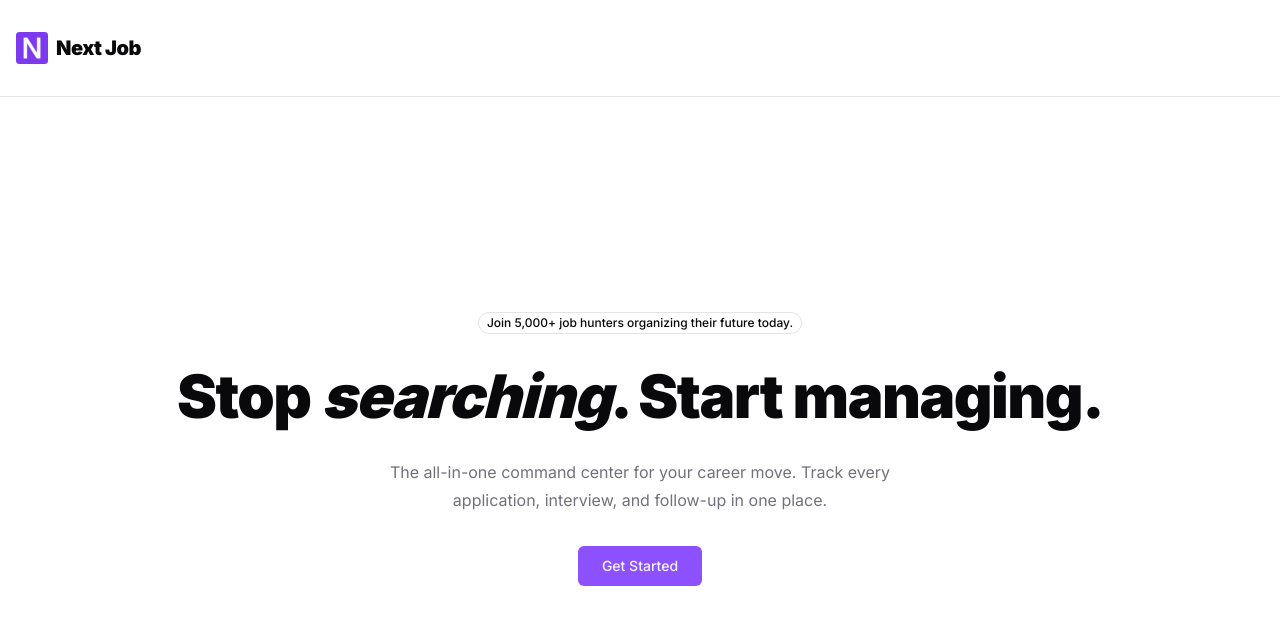
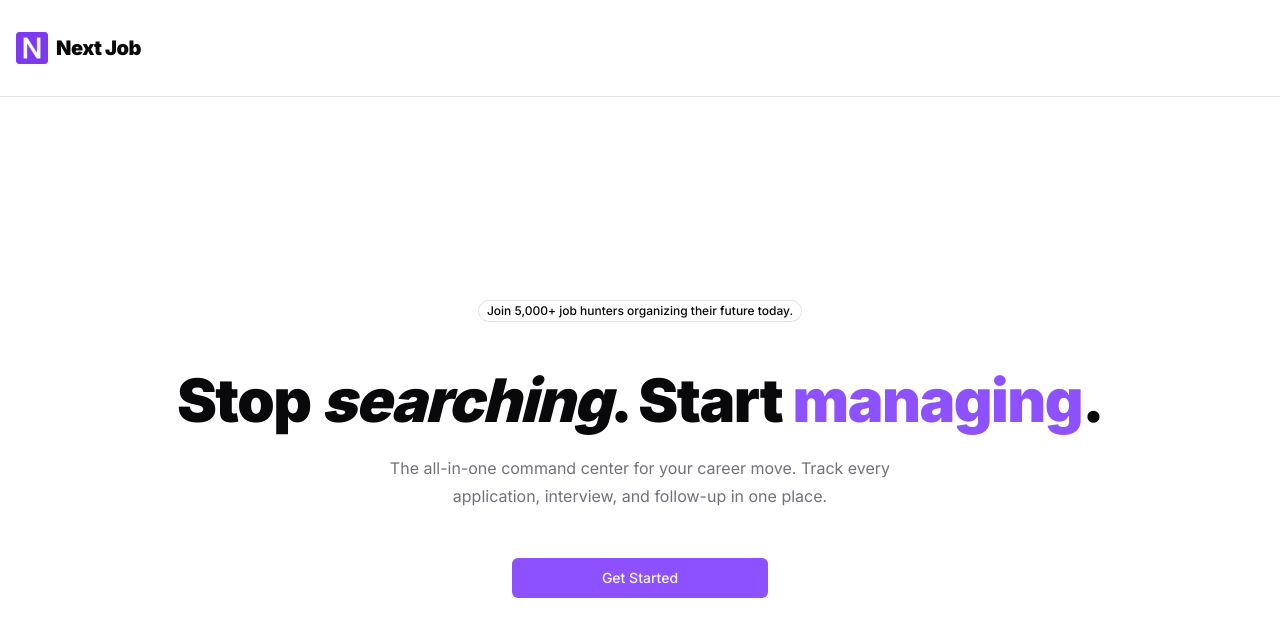
Before and after one commit to mfgcorpusjr/next-job, a Next.js app: page / in a window 1280 px wide. Shown: the top 636 px of the page. Built offline with nearby package versions, Linux system fonts and the light colour scheme.

Commit message:
Update hero

```diff
--- a/src/components/home/Hero.tsx
+++ b/src/components/home/Hero.tsx
@@ -6,21 +6,24 @@ import Container from "@/components/home/Container";
 
 export default function Hero() {
   return (
-    <Container className="flex-1 flex flex-col justify-center items-center gap-8">
+    <Container className="flex-1 flex flex-col justify-center items-center gap-12">
       <Badge variant="outline">
         Join 5,000+ job hunters organizing their future today.
       </Badge>
 
+      <div className="flex flex-col items-center gap-6">
         <h2 className="text-4xl md:text-6xl font-black tracking-tight text-center">
-        Stop <span className="italic">searching</span>. Start managing.
+          Stop <span className="italic">searching</span>. Start{" "}
+          <span className="text-primary">managing</span>.
         </h2>
 
         <p className="max-w-lg text-muted-foreground text-center leading-7">
           The all-in-one command center for your career move. Track every
           application, interview, and follow-up in one place.
         </p>
+      </div>
 
-      <Button asChild size="lg">
+      <Button asChild size="lg" className="self-center w-full md:w-64">
         <Link href="/dashboard">Get Started</Link>
       </Button>
     </Container>
```
Lines whose indentation alone changed are shown as unchanged.
